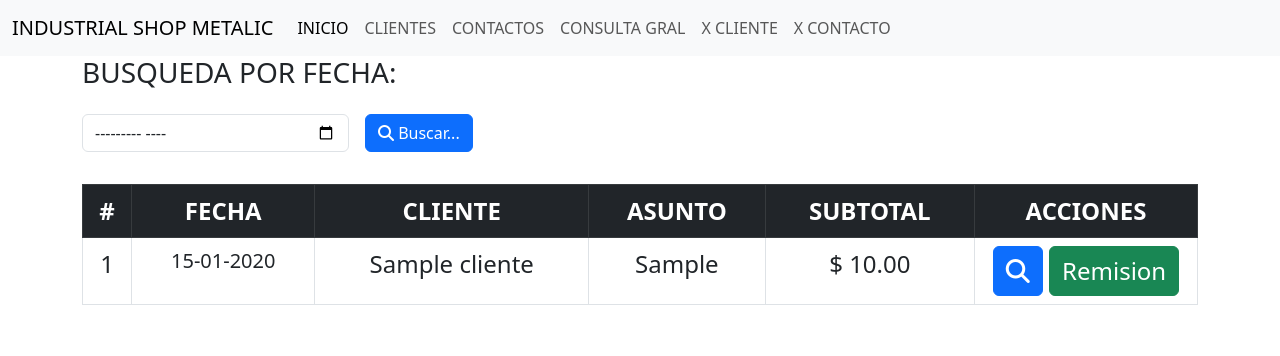
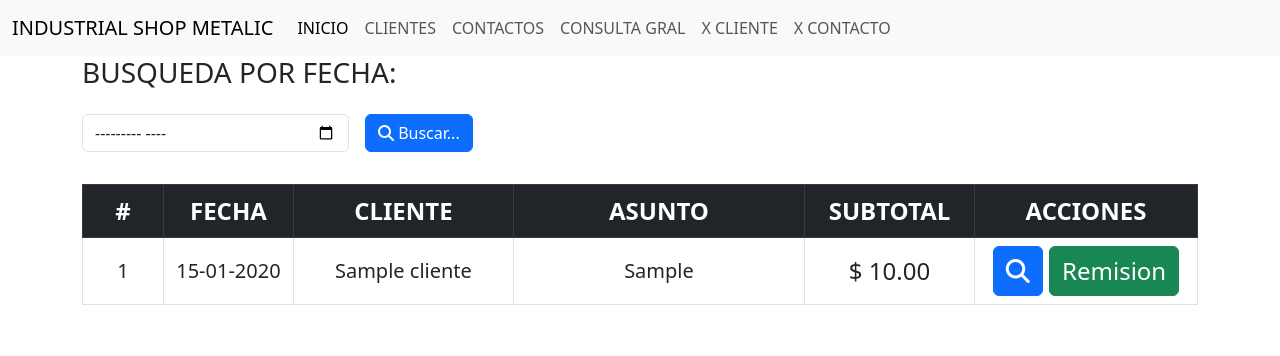
Before and after one commit to duvalink/ism_2.0, a Flask app: page /consultas in a window 1280 px wide. Shown: the top 356 px of the page. Run offline with Flask 3, Linux system fonts and the light colour scheme; tables that the repository leaves empty hold one stand-in row (values such as "Sample post"); some libraries are stand-ins or nearby versions.

Commit message:
Ajustes en el diseno de las tablas de consulta gral y consulta por cliente. Ajustes del width y tamano de fuente

```diff
--- a/routes/generar_pdf.py
+++ b/routes/generar_pdf.py
@@ -599,10 +599,10 @@ class Pdf:
         with open(ruta_pdf, "rb") as f:
             pdf_data = f.read()
 
-        #return redirect(url_for("cerrar"))
+        return redirect(url_for("cerrar"))
 
         # Habilitar solo cuando ya se este trabajando con los correos
-        return redirect(url_for("enviar_correo_presupuesto", presupuesto_id=presupuesto_id))
+        # return redirect(url_for("enviar_correo_presupuesto", presupuesto_id=presupuesto_id))
 
     def rutas(self):
         self.app.add_url_rule(
--- a/templates/consultas.html
+++ b/templates/consultas.html
@@ -45,19 +45,19 @@
     <table class="table table-bordered table-hover fs-4 text-center">
         <thead class="table-dark text-center">
             <th>#</th>
-            <th>FECHA</th>
-            <th>CLIENTE</th>
+            <th style="width: 130px;">FECHA</th>
+            <th style="width: 220px;">CLIENTE</th>
             <th>ASUNTO</th>
-            <th>SUBTOTAL</th>
+            <th style="width: 170px;">SUBTOTAL</th>
             <th class="col-acciones">ACCIONES</th>
         </thead>
         <tbody>
             {% for dato in presupuestos.items %}
-            <tr>
-                <td>{{dato.id_presupuesto}}</td>
+            <tr class="align-middle">
+                <td class="fs-5">{{dato.id_presupuesto}}</td>
                 <td class="fs-5">{{ dato.fecha.strftime('%d-%m-%Y') }}</td>
-                <td>{{dato.cliente.nombre}}</td>
-                <td>{{ presupuesto_contacto[dato.id_presupuesto].mensaje if dato.id_presupuesto in presupuesto_contacto
+                <td class="fs-5">{{dato.cliente.nombre}}</td>
+                <td class="fs-5">{{ presupuesto_contacto[dato.id_presupuesto].mensaje if dato.id_presupuesto in presupuesto_contacto
                     else '' }}</td>
                 <td>$ {{ '{:,.2f}'.format(dato.subtotal) if presupuestos else '0.00' }}</td>
                 <td>
```
Also changed, not shown: templates/consulta_cliente.html (+6 -6 lines).
